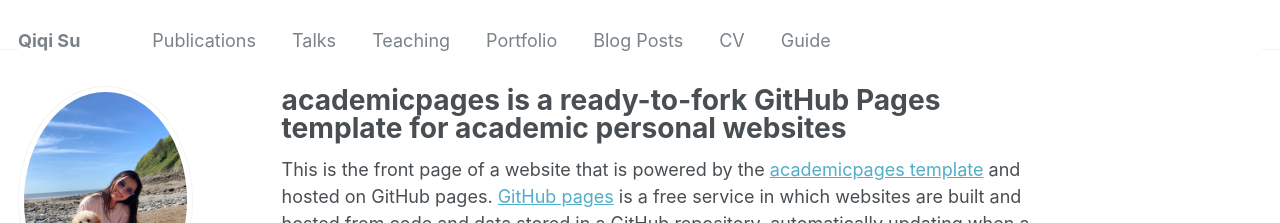
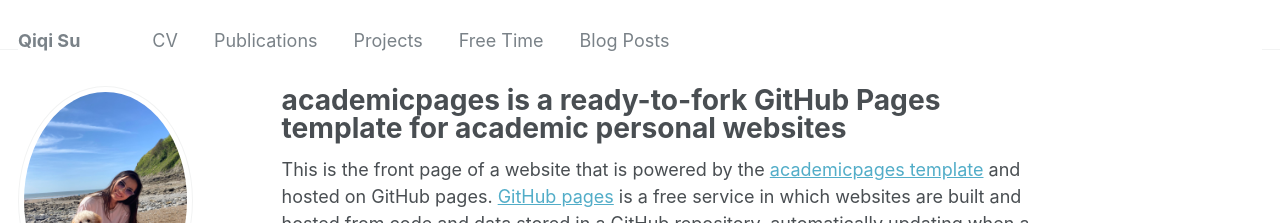
Before and after one commit to qisuqi/qisuqi.github.io, a Jekyll site: the page built from _pages/about.md, in a window 1280 px wide. Shown: the top 223 px of the page. Built offline with Jekyll 4.4.1, drawn with Linux system fonts in a browser that asks for light colours; some web fonts are replaced.

Commit message:
Update navigation.yml

```diff
--- a/_data/navigation.yml
+++ b/_data/navigation.yml
@@ -1,22 +1,16 @@
 # main links links
 main:
+  - title: "CV"
+    url: /cv/
+
   - title: "Publications"
     url: /publications/
 
-  - title: "Talks"
-    url: /talks/
+  - title: "Projects"
+    url: /projects/
 
-  - title: "Teaching"
-    url: /teaching/
-
-  - title: "Portfolio"
-    url: /portfolio/
+  - title: "Free Time"
+    url: /free-time/
 
   - title: "Blog Posts"
     url: /year-archive/
-
-  - title: "CV"
-    url: /cv/
-
-  - title: "Guide"
-    url: /markdown/
```
